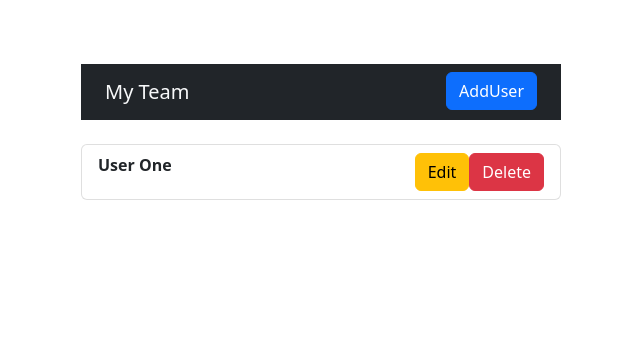
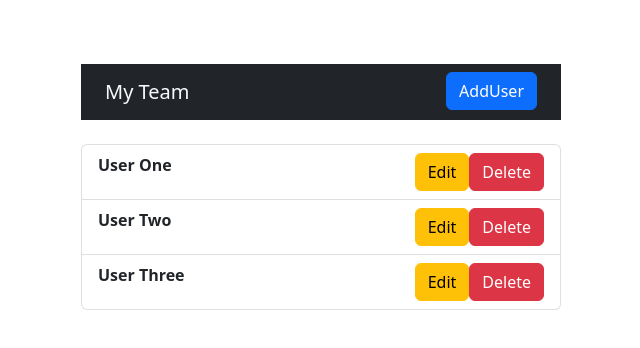
Before and after one commit to praveenkumar291/crud, a React (Create React App) app: page / in a window 1280 px wide. Shown: the top 348 px of the page, without its empty margins (319-959 px from the left). Built offline with nearby package versions, Linux system fonts and the light colour scheme.

Commit message:
delete button condition

```diff
--- a/src/App.js
+++ b/src/App.js
@@ -5,11 +5,13 @@ import AddUser from "./components/AddUser";
 import EditUser from "./components/EditUser";
 import Home from "./components/Home";
 import "bootstrap/dist/css/bootstrap.min.css";
+import { GlobalProvider } from "./context/GlobalState";
+
 const App = () => {
   return (
     <div style={{ maxWidth: "30rem", margin: "4rem auto" }}>
+      <GlobalProvider>
         <Router>
-        {/* <Header /> */}
           <Routes>
             <Route path="/" exact element={<Home />} />
             <Route path="/add" exact element={<AddUser />} />
@@ -18,6 +20,7 @@ const App = () => {
             <Route>404 Not found</Route>
           </Routes>
         </Router>
+      </GlobalProvider>
     </div>
   );
 };
--- a/src/components/UserList.js
+++ b/src/components/UserList.js
@@ -1,19 +1,26 @@
-import React from "react";
+import React, { useContext } from "react";
 import { Link } from "react-router-dom";
+import { GloablContext } from "../context/GlobalState";
 import { Button, ListGroup, ListGroupItem } from "reactstrap";
 
 const UserList = () => {
+  const { users, removeUser } = useContext(GloablContext);
+  console.log(users);
   return (
     <ListGroup className="mt-4">
+      {users.map((user) => (
         <ListGroupItem className="d-flex justify-content-between">
-        <strong>User One</strong>
+          <strong>{user.name}</strong>
           <div className="ml-4">
-          <Link to="/edit/1" className="btn btn-warning ml-4">
+            <Link to={`edit/${user.id}`} className="btn btn-warning ml-4">
               Edit{" "}
             </Link>
-          <Button color="danger">Delete</Button>
+            <Button onClick={() => removeUser(user.id)} color="danger">
+              Delete
+            </Button>
           </div>
         </ListGroupItem>
+      ))}
     </ListGroup>
   );
 };
--- /dev/null
+++ b/src/context/AppReducer.js
@@ -0,0 +1,12 @@
+export default (state, action) => {
+  switch (action.type) {
+    case "REMOVE_USER":
+      return {
+        users: state.users.filter((user) => {
+          return user.id !== action.payload;
+        }),
+      };
+    default:
+      return state;
+  }
+};
--- /dev/null
+++ b/src/context/GlobalState.js
@@ -0,0 +1,39 @@
+import React, { createContext, useReducer } from "react";
+import AppReducer from "./AppReducer";
+
+//Intial State
+const intialState = {
+  users: [
+    { id: 1, name: "User One" },
+    { id: 2, name: "User Two" },
+    { id: 3, name: "User Three" },
+  ],
+};
+
+//create context
+
+export const GloablContext = createContext(intialState);
+
+//Provider component
+
+export const GlobalProvider = ({ children }) => {
+  const [state, dispatch] = useReducer(AppReducer, intialState);
+
+  const removeUser = (id) => {
+    dispatch({
+      type: "REMOVE_USER",
+      payload: id,
+    });
+  };
+
+  return (
+    <GloablContext.Provider
+      value={{
+        users: state.users,
+        removeUser,
+      }}
+    >
+      {children}
+    </GloablContext.Provider>
+  );
+};
```
Lines whose indentation alone changed are shown as unchanged.
